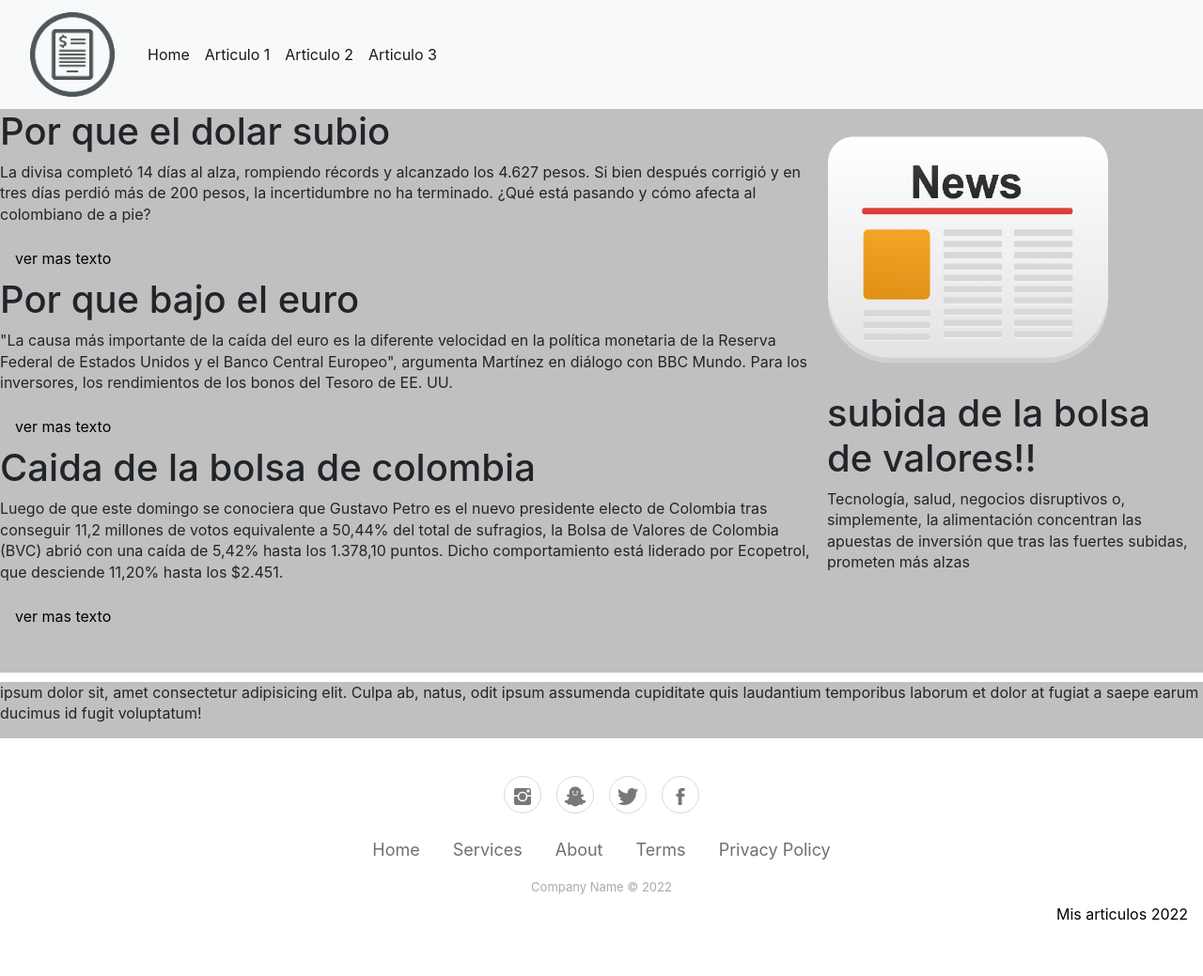
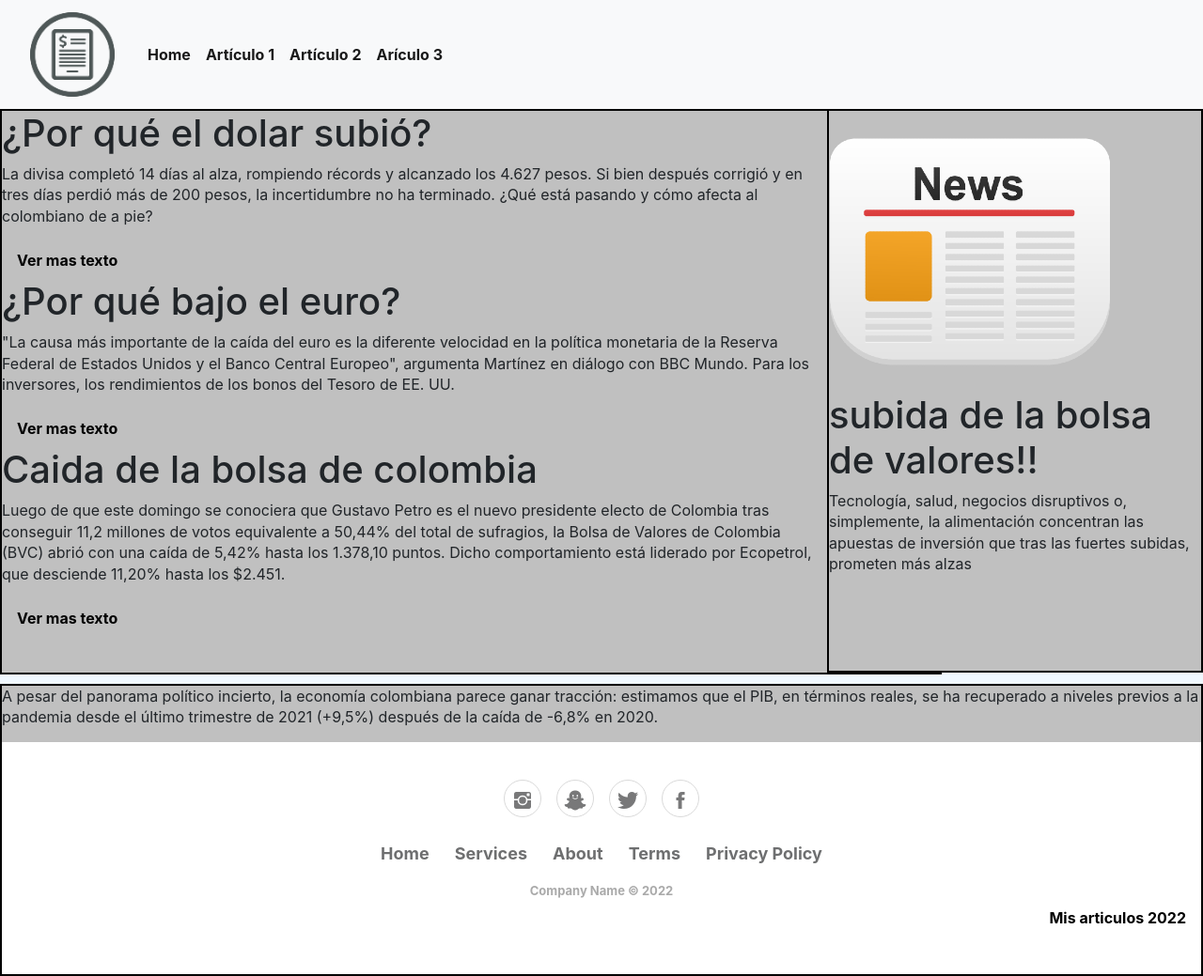
Before and after one commit to SergioR18/SRA-entregable-1-, a plain HTML site: page index.html in a window 1280 px wide. Shown: the whole page at 94% size. Drawn offline with nearby package versions, Linux system fonts and the light colour scheme; a script that the page names is missing.

Commit message:
Se agregaron conteiners y se pulio la gramatica la
Se agregaron conteiners, bordes para identificar con mas facilidad las secciones y se pulió la gramática de la "pagina "

```diff
--- a/Css/styles.css
+++ b/Css/styles.css
@@ -35,16 +35,16 @@ div#general{
     margin: auto;
     width: 100%;
     height: 1000px;
-    background-color: white;
+    background-color: aliceblue;
 }
  div#main{
     margin-right: 15px;
-    width: 98%;
-    height: 600px;
+    width: 100%;
+    height: 598px;
     background-color: silver;
  }
 div#aside{
-
+   border: 2px solid black;
     margin-left: 10px;
     float: right;
     width: 400px;
@@ -52,7 +52,8 @@ div#aside{
     background-color: silver;
 }
 div#footer{
-    margin-top: 9.5px;
+  border: 2px solid black;
+  margin-top: 9.5px;
     width: auto;
     height: auto;
     background-color: silver;
@@ -136,3 +137,9 @@ tr {
     color:#aaa;
     margin-bottom:0;
   }
+  .conteiner{
+     border: 2px solid black;
+    width: 78.3%;
+    height: auto;
+
+  }
--- a/index.html
+++ b/index.html
@@ -23,10 +23,10 @@
               </button>
               <div class="collapse navbar-collapse" id="navbarNavAltMarkup">
                 <div class="navbar-nav">
-                  <a class="nav-link active" aria-current="page" href="Home.html">Home</a>
-                  <a class="nav-link active" aria-current="page"href="articles/article-1.html  ">Articulo 1</a>
-                  <a class="nav-link active" aria-current="page" href="articles/article-2.html">Articulo 2</a>
-                  <a class="nav-link active " aria-current="page" href="articles/article-3.html">Articulo 3</a>
+                  <b><a class="nav-link active" aria-current="page" href="Home.html">Home</a></b>
+                  <b><a class="nav-link active" aria-current="page"href="articles/article-1.html  ">Artículo 1</a></b>
+                  <b><a class="nav-link active" aria-current="page" href="articles/article-2.html">Artículo 2</a></b>
+                  <b><a class="nav-link active " aria-current="page" href="articles/article-3.html">Arículo 3</a></b>
                 </div>
               </div>
             </div>
@@ -35,34 +35,40 @@
 
     <script src="u.js"></script>
 
+
     <div id="aside">
       <img src="images/news.png" />
       <h1>subida de la bolsa de valores!!</h1>
       <p> Tecnología, salud, negocios disruptivos o, simplemente, la alimentación concentran las apuestas de inversión que tras las fuertes subidas, prometen más alzas </p>
-  </div>
-  <div id="main">
+
+
+</div>
+<div class="conteiner">
+<div id="main">
     <section>
-    <h1>Por que el dolar subio </h1>
+    <h1>¿Por qué el dolar subió? </h1>
 <p>La divisa completó 14 días al alza, rompiendo récords y alcanzado los 4.627 pesos. Si bien después corrigió y en tres días perdió más de 200 pesos,
   la incertidumbre no ha terminado. ¿Qué está pasando y cómo afecta al colombiano de a pie?</p>
-<a class="nav-link active" aria-current="page" href="articles/article-1.html">ver mas texto</a>
+<b><a class="nav-link active" aria-current="page" href="articles/article-1.html">Ver mas texto</a>    </b>
 
-<h1>Por que bajo el euro</h1>
+<h1>¿Por qué bajo el euro?</h1>
 <p>"La causa más importante de la caída del euro es la diferente velocidad en la política monetaria de la Reserva Federal de Estados Unidos y el Banco
   Central Europeo", argumenta Martínez en diálogo con BBC Mundo. Para los inversores, los rendimientos de los bonos del Tesoro de EE. UU.</p>
-<a class="nav-link active" aria-current="page" href="articles/article-2.html" >ver mas texto</a>
+<b><a class="nav-link active" aria-current="page" href="articles/article-2.html" >Ver mas texto</a> </b>
   </section>
 <section>
   <h1>Caida de la bolsa de colombia</h1>
   <p>Luego de que este domingo se conociera que Gustavo Petro es el nuevo presidente electo de Colombia tras conseguir 11,2 millones de votos
     equivalente a 50,44% del total de sufragios, la Bolsa de Valores de Colombia (BVC) abrió con una caída de 5,42% hasta los 1.378,10 puntos.
     Dicho comportamiento está liderado por Ecopetrol, que desciende 11,20% hasta los $2.451.</p>
-<a  class="nav-link active" aria-current="page" href="articles/article-3.html">ver mas texto</a>
+<b><a  class="nav-link active" aria-current="page" href="articles/article-3.html">Ver mas texto</a>  </b>
 </section>
 </div>
-<div id="footer">
+</div>
+<div id="footer" style="border: 2px solid black;">
 
-  <p>ipsum dolor sit, amet consectetur adipisicing elit. Culpa ab, natus, odit ipsum assumenda cupiditate quis laudantium temporibus laborum et dolor at fugiat a saepe earum ducimus id fugit voluptatum!
+  <p>A pesar del panorama político incierto, la economía colombiana parece ganar tracción: estimamos que el PIB, en términos reales, se ha
+    recuperado a niveles previos a la pandemia desde el último trimestre de 2021 (+9,5%) después de la caída de -6,8% en 2020.
   </p>
   <footer style=" text-align: right ; width: auto; height: auto; background-color: silver;">
 
@@ -70,14 +76,14 @@
   <footer>
       <div class="social"><a href="#"><i class="icon ion-social-instagram"></i></a><a href="#"><i class="icon ion-social-snapchat"></i></a><a href="#"><i class="icon ion-social-twitter"></i></a><a href="#"><i class="icon ion-social-facebook"></i></a></div>
       <ul class="list-inline">
-          <li class="list-inline-item"><a href="#">Home</a></li>
-          <li class="list-inline-item"><a href="#">Services</a></li>
-          <li class="list-inline-item"><a href="#">About</a></li>
-          <li class="list-inline-item"><a href="#">Terms</a></li>
-          <li class="list-inline-item"><a href="#">Privacy Policy</a></li>
+          <b><li class="list-inline-item"><a href="#">Home</a></li></b>
+        <b><li class="list-inline-item"><a href="#">Services</a></li></b>
+         <b><li class="list-inline-item"><a href="#">About</a></li></b>
+         <b><li class="list-inline-item"><a href="#">Terms</a></li></b>
+          <b><li class="list-inline-item"><a href="#">Privacy Policy</a></li></b>
       </ul>
-      <p class="copyright">Company Name © 2022</p>
-      <a class="nav-link active" aria-current="page" href="articulos2022.html">Mis articulos 2022</a>
+      <b><p class="copyright">Company Name © 2022</p></b>
+      <b><a class="nav-link active" aria-current="page" href="articulos2022.html">Mis articulos 2022</a> </b>
   </footer>
 </div>
 <script src="https://cdnjs.cloudflare.com/ajax/libs/jquery/3.2.1/jquery.min.js"></script>
```
